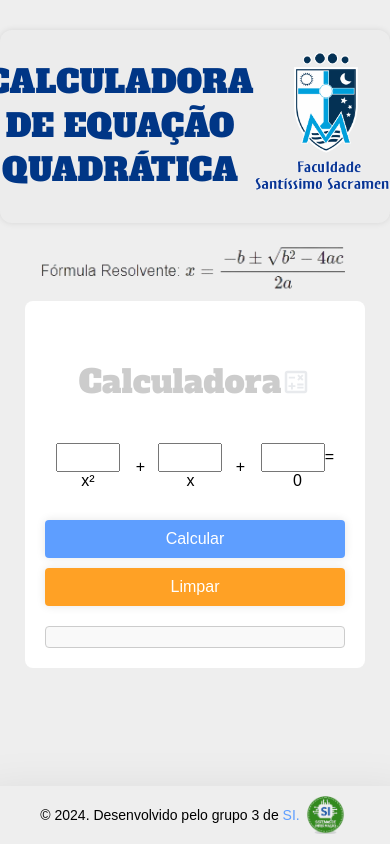
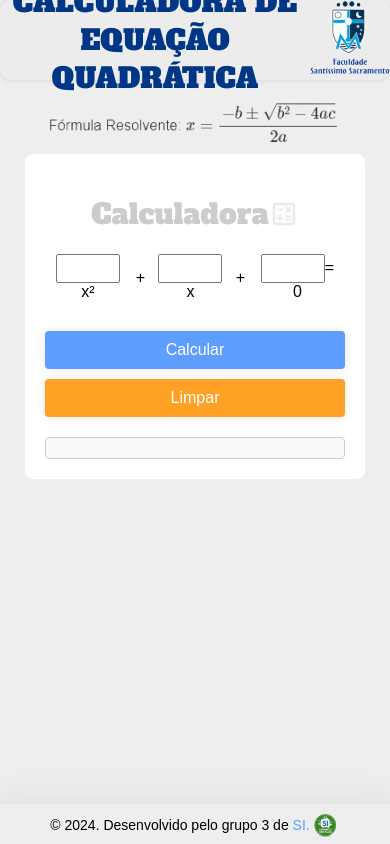
Before and after one commit to WesleyBSa/calc-equacaoQuadratica, a plain HTML site: page index.html in a window 390 px wide. Drawn offline with nearby package versions, Linux system fonts and the light colour scheme; a web font is replaced by a local one.

Commit message:
Add files via upload
2° commit.
Alterado o layout, deixando responsivo para telas de notebooks. Inseri também o link da instituição de ensino.

```diff
--- a/assets/css/styles.css
+++ b/assets/css/styles.css
@@ -1,3 +1,8 @@
+* {
+    margin: 0;
+    padding: 0;
+}
+
 body {
     font-family: Arial, sans-serif;
     display: flex;
@@ -14,7 +19,8 @@ body {
     align-items: center;
     justify-content: center;
     width: 100%;
-    margin-top: 30px;
+    height: 80px;
+    margin-top: 0;
     background-color: rgba(211, 210, 210, 0.1) ;
     box-shadow: 0 0 6px rgba(0, 0, 0, 0.1);
     margin-bottom: 10px;
@@ -25,6 +31,7 @@ h1 {
     font-family: "Alfa Slab One", serif;
     font-weight: 400;
     font-style: normal;
+    font-size: 28px;
     color: #003686;
     text-align: center;
     display: flex;
@@ -39,7 +46,7 @@ h1 {
     justify-content: center;
     flex: 1;
     gap: 20px;
-    margin-top: 20px;
+    margin-top: 10px;
 }
 
 .container {
@@ -100,7 +107,7 @@ button:hover {
     border-radius: 4px;
     background-color: #f9f9f9;
     text-align: left;
-    max-height: 200px;
+    max-height: 150px;
     overflow-y: auto;
 }
 
@@ -109,16 +116,18 @@ button:hover {
 }
 
 .container-formula img {
-    max-width: 95%;
+    max-width: 90%;
     height: auto;
 }
 
 footer {
     background-color: #eeeeee;
     width: 100%;
+    height: 20px;
     padding: 10px 20px;
+    margin: 0;
     box-shadow: rgba(0, 0, 0, 0.1) 0px 10px 50px;
-        text-align: center;
+    text-align: center;
     position: fixed;
     bottom: 0;
 }
@@ -133,10 +142,16 @@ footer p {
 }
 
 .sistemas {
+    text-decoration: none;
+    cursor: pointer;
     color: #5e9eff;
 }
 
+.sistemas:hover {
+    color: #003686;
+}
+
 .footer-image {
-    width: 50px;
+    width: 30px;
     height: auto;
 }
--- a/index.html
+++ b/index.html
@@ -18,7 +18,7 @@
 <body>
     <div class="title">
         <h1>Calculadora de Equação Quadrática<img src="assets/img/bg.png" alt="Logo Faculdade" width="auto"
-                height="150px"></h1>
+                height="80px"></h1>
     </div>
 
     <div class="container-formula">
@@ -44,7 +44,7 @@
     </div>
 
     <footer>
-        <p>&copy; 2024. Desenvolvido pelo grupo 3 de<span class="sistemas">&nbspSI.</span><img src="assets/img/si.png"
+        <p>&copy; 2024. Desenvolvido pelo grupo 3 de<a href="https://fsssacramento.br/sistemas-de-informacao.php" target="_blank" class="sistemas">&nbspSI.</a><img src="assets/img/si.png"
                 alt="Logo de SI" class="footer-image"></p>
     </footer>
     <script src="assets/js/script.js"></script>
```
